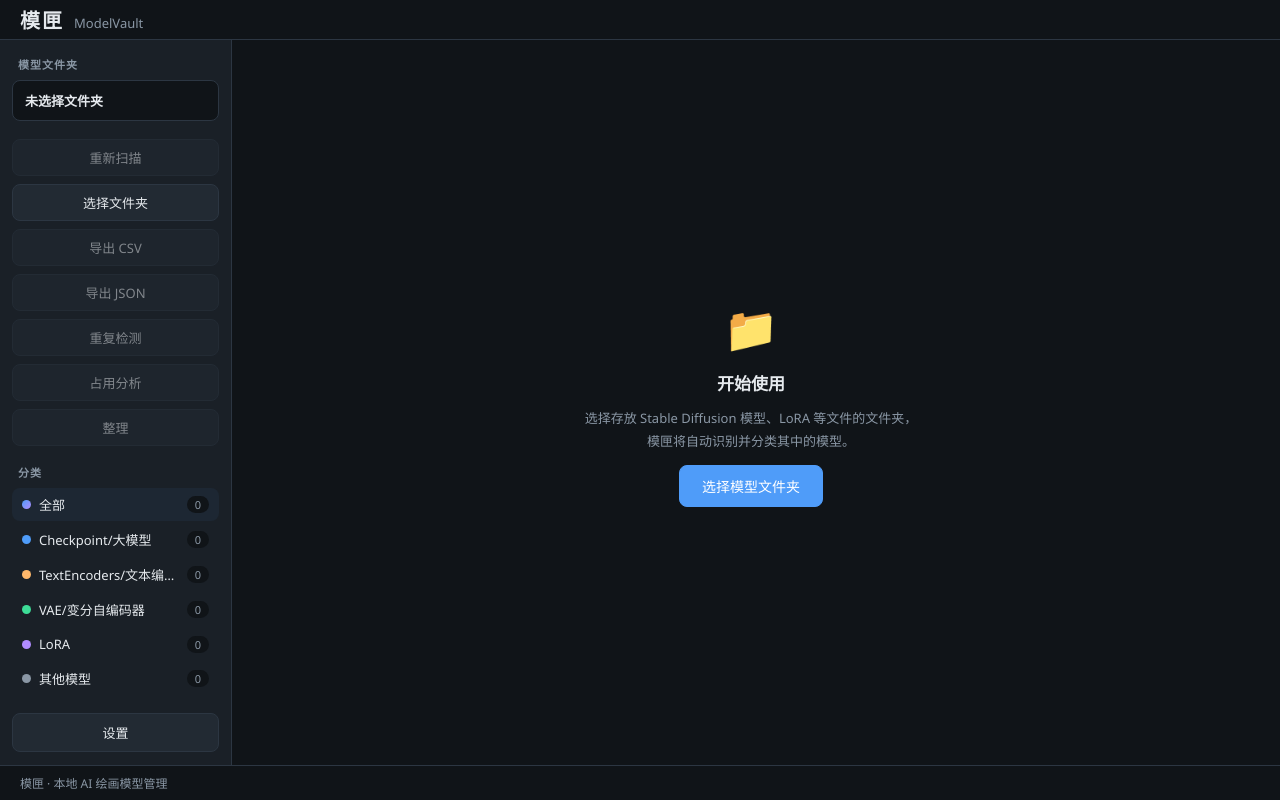
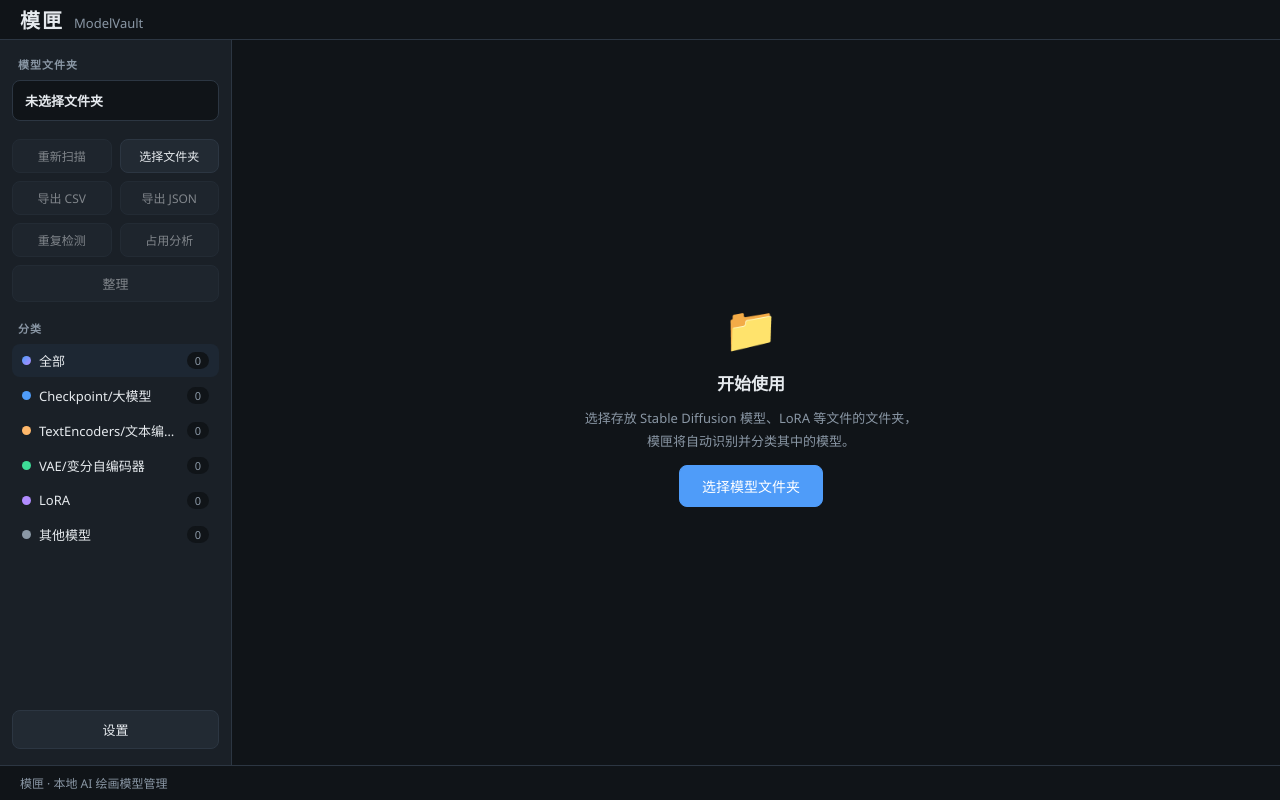
Before and after one commit to Lireth/ModelVault, a Vue app: page / in a window 1280 px wide. Built offline with nearby package versions, Linux system fonts and the light colour scheme.

Commit message:
style(Sidebar): 整理操作按钮为两列网格布局，优化空间利用
将原单行排列的操作按钮改为两列网格布局，调整按钮内边距和字号以适配紧凑布局，同时更新注释说明布局规则。

```diff
--- a/src/renderer/src/components/Sidebar.vue
+++ b/src/renderer/src/components/Sidebar.vue
@@ -55,8 +55,9 @@ function onScanClick() {
       </div>
     </div>
 
-    <!-- 操作按钮区：位于「模型文件夹」与「分类」之间 -->
+    <!-- 操作按钮区：位于「模型文件夹」与「分类」之间；常用操作两两并排，整理独占整行 -->
     <div class="side-section action-section">
+      <div class="action-grid">
         <button class="btn action-btn" title="重新扫描当前模型文件夹" :disabled="state.scanning || !state.folder" @click="onScanClick">
           {{ state.scanning ? '扫描中…' : '重新扫描' }}
         </button>
@@ -76,6 +77,7 @@ function onScanClick() {
         <button class="btn action-btn" title="按分类与目录统计模型文件占用的磁盘空间" :disabled="!state.models.length" @click="openDiskUsage">
           占用分析
         </button>
+      </div>
       <!-- 应用内整理（B-06）：库内移动文件 / 新建文件夹 / 失联标注绑定 -->
       <button class="btn action-btn" title="在应用内整理模型文件：移动到其他文件夹、新建文件夹、手动绑定失联标注" :disabled="state.scanning || !state.folder" @click="openOrganize()">
         整理
@@ -336,9 +338,21 @@ function onScanClick() {
   gap: 8px;
 }
 
+/* 两列网格：压缩纵向空间；半宽按钮用更紧凑的内边距与小字号 */
+.action-grid {
+  display: grid;
+  grid-template-columns: 1fr 1fr;
+  gap: 8px;
+}
+
 .action-btn {
   width: 100%;
   text-align: center;
+}
+
+.action-grid .action-btn {
+  padding: 7px 6px;
+  font-size: 12px;
 }
 
 /* ---------- 设置按钮（固定侧边栏最底部，全宽） ---------- */
```
Lines whose indentation alone changed are shown as unchanged.
